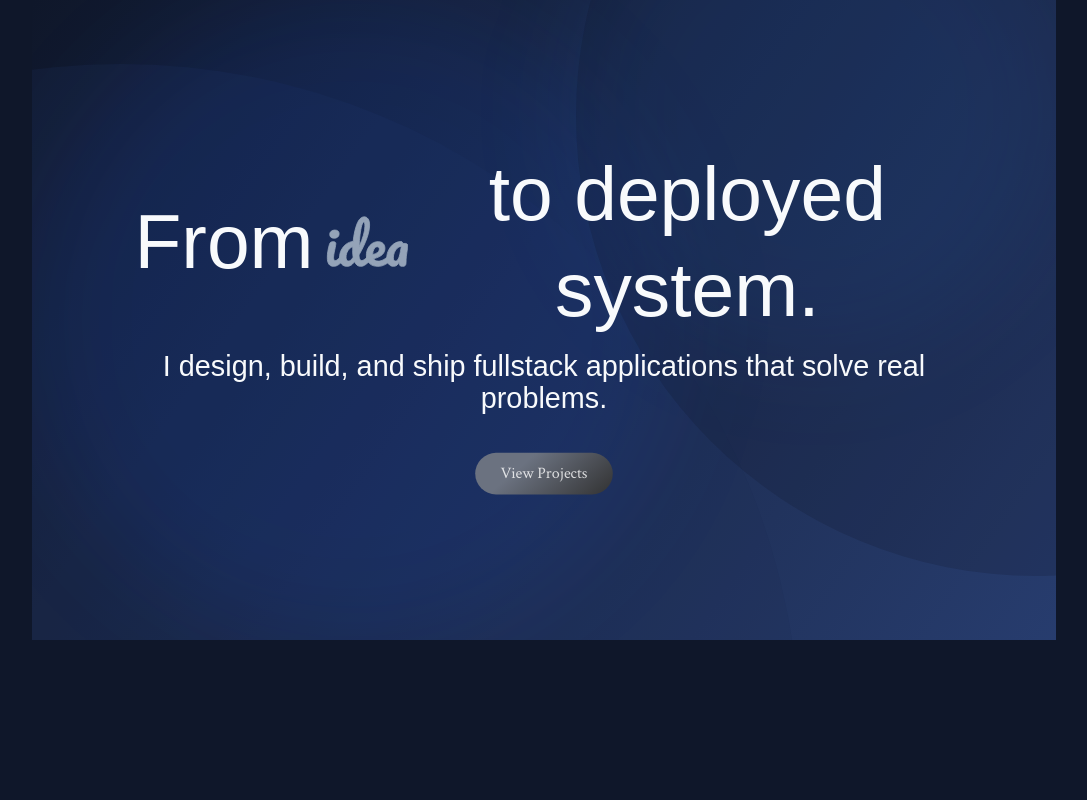
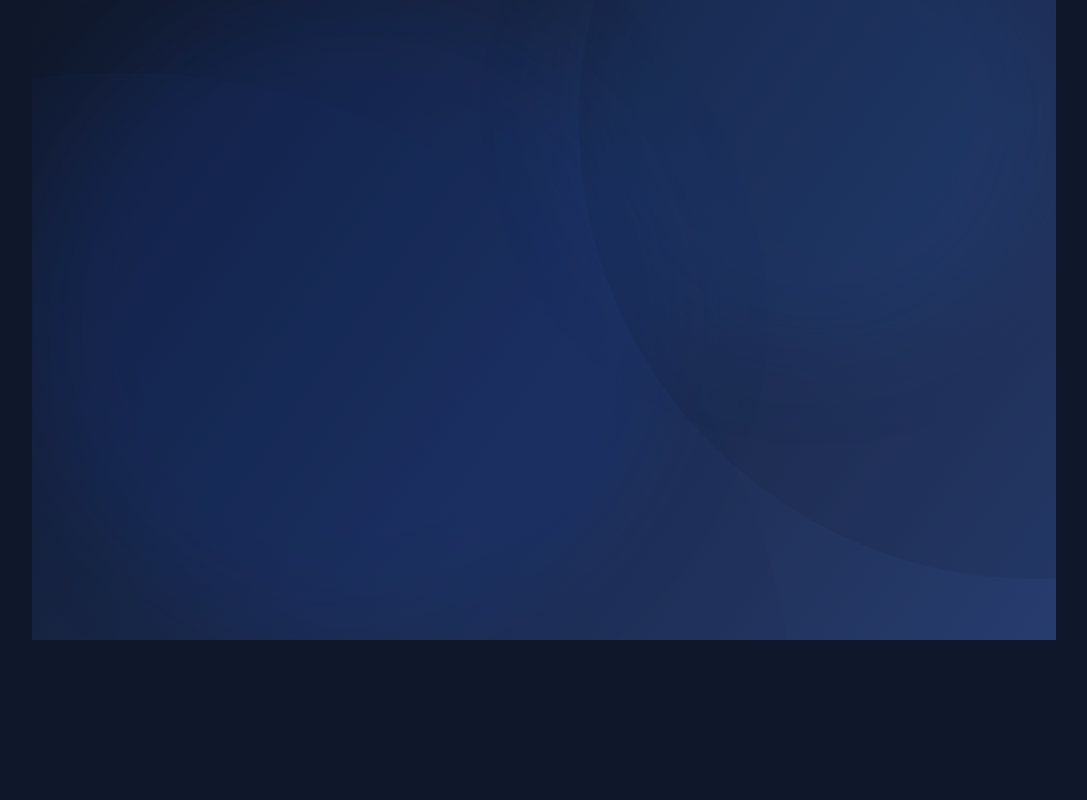
Before and after one commit to rakafdil/portfolio, a Next.js app: page / in a window 1280 px wide. Shown: the top 800 px of the page, without its empty margins (96-1183 px from the left). Built offline with nearby package versions, Linux system fonts and the light colour scheme; a web font is replaced by a local one.

Commit message:
update hero and about section

```diff
--- a/src/app/page.tsx
+++ b/src/app/page.tsx
@@ -2,9 +2,8 @@
 
 import { useScroll } from "framer-motion";
 import { useRef } from "react";
-import CardWrapper from "@/components/CardWrapper"; // Import komponen wrapper tadi
+import CardWrapper from "@/components/CardWrapper";
 
-// Import section kamu
 import Navbar from "@/components/Navbar";
 import HeroSection from "@/components/HeroSection";
 import ProjectsSection from "@/components/ProjectsSection";
@@ -22,8 +21,8 @@ export default function Home() {
   });
 
   const sections = [
-    { component: <HeroSection />, id: "hero" },
-    { component: <AboutSection />, id: "about" },
+    { Component: HeroSection, id: "hero" },
+    { Component: AboutSection, id: "about" },
   ];
 
   return (
@@ -38,9 +37,10 @@ export default function Home() {
       <Navbar />
 
       {sections.map((sect, i) => {
+        const { Component } = sect;
         return (
           <CardWrapper key={i} range={[i * 0.1, 1]} progress={scrollYProgress}>
-            {sect.component}
+            <Component scrollYProgress={scrollYProgress} />
           </CardWrapper>
         );
       })}
--- a/src/components/AboutSection.tsx
+++ b/src/components/AboutSection.tsx
@@ -1,18 +1,33 @@
 import { ASSETS } from "@/constants/data";
+import { MotionValue, useTransform } from "framer-motion";
 import Image from "next/image";
+import { motion } from "framer-motion";
 
-const AboutSection = () => {
+const AboutSection = ({
+  scrollYProgress,
+}: {
+  scrollYProgress: MotionValue<number>;
+}) => {
+  const opacity = useTransform(scrollYProgress, [0.1, 0.5], [1, 0]);
+
+  const scale = useTransform(scrollYProgress, [0.1, 1], [1, 0]);
+  const translateY = useTransform(scrollYProgress, [0.1, 1], [0, 800]);
+
   return (
-    <section
+    <motion.section
       id="about"
       className="relative h-screen top-0 flex flex-col w-full overflow-hidden py-20 justify-center"
       style={{
         background:
           "linear-gradient(176deg, rgba(33, 50, 92, 1) 16%, rgba(15, 23, 42, 1) 114%)",
+        opacity,
       }}
     >
       <div className="container mx-auto flex flex-col items-center gap-12 px-4 lg:flex-row lg:justify-center lg:gap-24">
-        <div className="relative h-[350px] w-[280px] overflow-hidden rounded-[200px] md:h-[450px] md:w-[350px]">
+        <motion.div
+          className="relative h-[350px] w-[280px] overflow-hidden rounded-[200px] md:h-[450px] md:w-[350px]"
+          style={{ scale, translateY }}
+        >
           <Image
             src={ASSETS.profile}
             alt="Raka's profile photo"
@@ -26,8 +41,11 @@ const AboutSection = () => {
                 "linear-gradient(170deg, rgba(33, 50, 92, 0.11) 16%, rgba(15, 23, 42, 0.11) 114%)",
             }}
           />
-        </div>
-        <div className="max-w-xl text-center lg:text-left">
+        </motion.div>
+        <motion.div
+          className="max-w-xl text-center lg:text-left"
+          style={{ scale, translateY }}
+        >
           <h2 className="font-stint text-4xl text-slate-50 md:text-5xl lg:text-6xl">
             Hi, I&apos;m{" "}
             <span className="font-pacifico text-slate-400">Raka!</span>
@@ -46,9 +64,9 @@ const AboutSection = () => {
               experience and deployment.
             </p>
           </div>
-        </div>
+        </motion.div>
       </div>
-    </section>
+    </motion.section>
   );
 };
 
--- a/src/components/HeroSection.tsx
+++ b/src/components/HeroSection.tsx
@@ -1,5 +1,7 @@
 "use client";
-import { motion } from "framer-motion";
+import { motion, MotionValue, useScroll, useTransform } from "framer-motion";
+import { useEffect, useRef } from "react";
+import { useMotionValueEvent } from "framer-motion";
 
 const path = [
   "M16.896 52.2241C13.312 52.2241 10.624 51.4134 8.832 49.7921C7.04 48.0854 6.144 45.7388 6.144 42.7521C6.144 39.7654 7.296 37.2908 9.6 35.3281C11.9893 33.2801 14.9333 32.2561 18.432 32.2561C21.5893 32.2561 24.1493 33.0241 26.112 34.5601C28.0747 36.0961 29.056 38.2721 29.056 41.0881C29.056 44.5014 27.9467 47.2321 25.728 49.2801C23.5093 51.2428 20.5653 52.2241 16.896 52.2241ZM15.872 120.96C10.3253 120.96 6.272 118.997 3.712 115.072C1.23733 111.147 0 105.941 0 99.4561C0 95.6161 0.469333 90.7094 1.408 84.7361C2.432 78.6774 3.712 73.0454 5.248 67.8401C6.016 65.1094 7.04 63.2321 8.32 62.2081C9.6 61.1841 11.648 60.6721 14.464 60.6721C18.816 60.6721 20.992 62.1228 20.992 65.0241C20.992 67.1574 20.1813 72.1068 18.56 79.8721C16.512 89.2588 15.488 95.6161 15.488 98.9441C15.488 101.504 15.8293 103.467 16.512 104.832C17.1947 106.197 18.3467 106.88 19.968 106.88C21.504 106.88 23.424 105.813 25.728 103.68C28.032 101.547 31.104 98.1761 34.944 93.5681C35.968 92.3734 37.12 91.7761 38.4 91.7761C39.5093 91.7761 40.3627 92.2881 40.96 93.3121C41.6427 94.3361 41.984 95.7441 41.984 97.5361C41.984 100.949 41.1733 103.595 39.552 105.472C31.104 115.797 23.2107 120.96 15.872 120.96Z",
@@ -26,7 +28,7 @@ const sentenceVariants = (charLength: number) => {
   } else {
     return {
       hidden: {},
-      visible: { opacity: 1, transition: { staggerChildren: 0.055 } },
+      visible: { opacity: 1, transition: { staggerChildren: 0.025 } },
     };
   }
 };
@@ -52,7 +54,22 @@ const Typewriter = ({ text, ...rest }: TypewriterProps) => {
     </motion.p>
   );
 };
-export default function HeroSection() {
+
+export default function HeroSection({
+  scrollYProgress,
+}: {
+  scrollYProgress: MotionValue<number>;
+}) {
+  const sectionRef = useRef(null);
+
+  const scale = useTransform(scrollYProgress, [0, 1], [1, 0]);
+  const opacity = useTransform(scrollYProgress, [0, 1], [1, 0]);
+  const translateY = useTransform(scrollYProgress, [0, 1], [0, 800]);
+
+  useMotionValueEvent(scrollYProgress, "change", (latest) => {
+    console.log("scrollYProgress:", latest);
+  });
+
   return (
     <section
       className="relative min-h-screen flex flex-col w-full overflow-hidden"
@@ -60,26 +77,47 @@ export default function HeroSection() {
         background:
           "linear-gradient(125deg, rgba(15, 23, 42, 1) 0%, rgba(51, 79, 144, 1) 150%)",
       }}
+      ref={sectionRef}
     >
       <div className="absolute -top-40 right-0 h-150 w-150 rounded-full bg-blue-500/10 blur-3xl" />
-      <svg
+      <motion.svg
         width="1419"
         height="853"
         viewBox="0 0 1419 853"
         fill="none"
         xmlns="http://www.w3.org/2000/svg"
+        animate={{
+          y: [0, 50, 0],
+          scale: [1, 0.95, 1],
+          opacity: [0.5, 0.7, 0.5],
+        }}
+        transition={{
+          duration: 8,
+          repeat: Infinity,
+          ease: "easeInOut",
+        }}
         className="absolute top-20 right-80"
       >
         <circle cx="570" cy="849" r="849" fill="#1D2D56" fillOpacity="0.25" />
-      </svg>
+      </motion.svg>
       <div className="absolute bottom-0 left-0 h-200 w-200 rounded-full bg-blue-600/10 blur-3xl" />
-      <svg
+      <motion.svg
         width="975"
         height="987"
         viewBox="0 0 975 987"
         fill="none"
         xmlns="http://www.w3.org/2000/svg"
         className="absolute left-170 bottom-20"
+        animate={{
+          y: [0, 50, 0],
+          scale: [1, 0.95, 1],
+          opacity: [0.5, 0.7, 0.5],
+        }}
+        transition={{
+          duration: 8,
+          repeat: Infinity,
+          ease: "easeInOut",
+        }}
       >
         <circle
           cx="575.5"
@@ -88,7 +126,7 @@ export default function HeroSection() {
           fill="#10182B"
           fillOpacity="0.2"
         />
-      </svg>
+      </motion.svg>
 
       <div className="relative z-10 flex min-h-screen flex-col items-center justify-center px-4 text-center">
         <motion.div
@@ -98,9 +136,13 @@ export default function HeroSection() {
           animate="visible"
         >
           <h1 className="font-stint text-5xl leading-tight text-slate-50 md:text-7xl lg:text-8xl">
-            <motion.div className="flex items-center gap-2">
+            <motion.div
+              style={{ scale, opacity, translateY }}
+              className="flex items-center gap-2"
+            >
               <Typewriter text={"From"} />
-              <motion.span className="inline-flex p-2" variants={itemVariants}>
+
+              <motion.span className="inline-flex p-2">
                 <motion.svg
                   viewBox="-2 -2 200 125"
                   xmlns="http://www.w3.org/2000/svg"
@@ -124,12 +166,14 @@ export default function HeroSection() {
                   ))}
                 </motion.svg>
               </motion.span>
+
               <Typewriter text={"to deployed system."} />
             </motion.div>
           </h1>
           <Typewriter
             text="I design, build, and ship fullstack applications that solve real problems."
             className="mt-4 font-stint text-xl text-slate-50 md:text-3xl lg:text-4xl"
+            style={{ scale, opacity, translateY }}
           />
         </motion.div>
         <motion.a
@@ -138,6 +182,9 @@ export default function HeroSection() {
           style={{
             background:
               "linear-gradient(139deg, rgba(107, 114, 128, 1) 33%, rgba(48, 48, 48, 1) 102%)",
+            scale,
+            opacity,
+            translateY,
           }}
           whileHover={{
             background:
```
